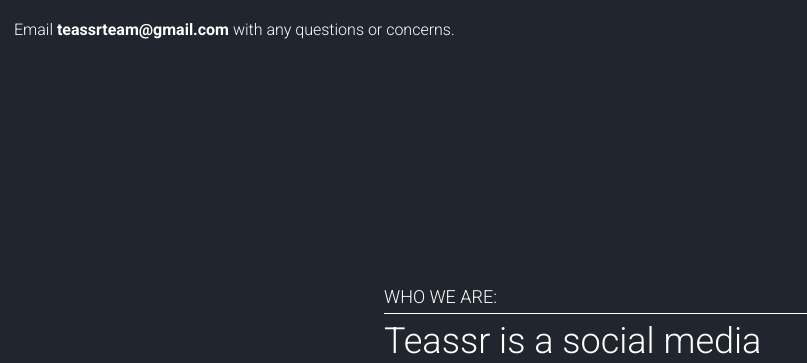
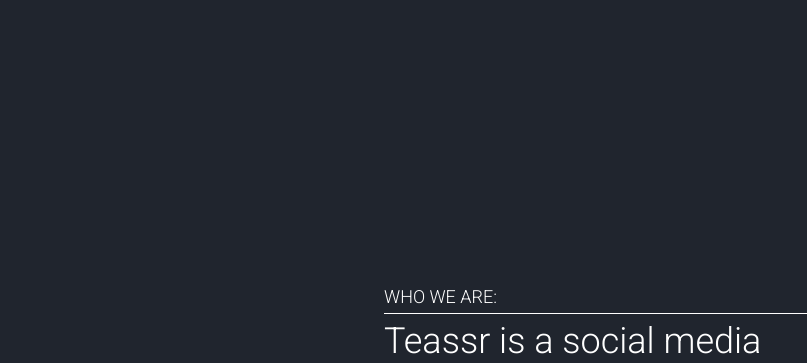
Before and after one commit to senup1/Teassr, a PHP site: page /about.php in a window 1280 px wide. Shown: the top 363 px of the page, without its empty margins (0-807 px from the left). Run offline with PHP 8.4, Linux system fonts and the light colour scheme; data that the repository does not hold is empty.

Commit message:
finished about page

```diff
--- a/about.php
+++ b/about.php
@@ -12,11 +12,6 @@
                     </p>
                 </div>
             </div>
-            <div class="contactInfo">
-                <p>
-                    Email <strong>teassrteam@gmail.com</strong> with any questions or concerns.
-                </p>
-            </div>
         </section>
 
 
--- a/assets/styles/main.css
+++ b/assets/styles/main.css
@@ -337,11 +337,6 @@ input:focus {
 	width: 100%;
 	position: relative;
 }
-#aboutPage .contactInfo{
-	position: absolute;
-	top: 20px;
-	left: 14px;
-}
 #aboutPage .container{
 	height: 100%;
 	width: 40%;
```
